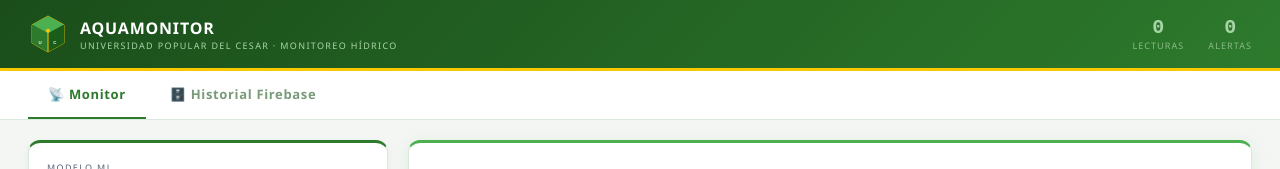
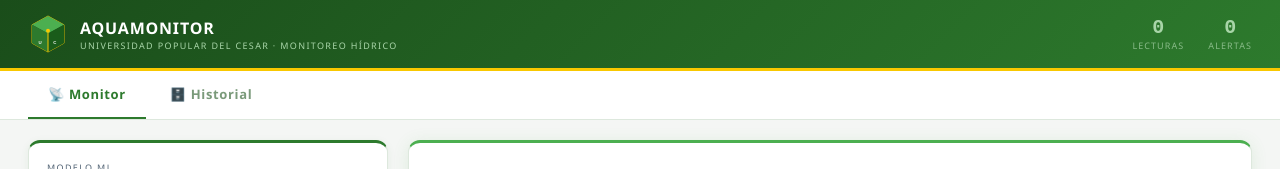
Before and after one commit to KevinBertiz7/SistemaMonitoreoAgua, a React (Create React App) app in the folder aquamonitor/: page / in a window 1280 px wide. Shown: the top 169 px of the page. Built offline with nearby package versions, Linux system fonts and the light colour scheme.

Commit message:
Mejoras visuales

```diff
--- a/aquamonitor/src/App.jsx
+++ b/aquamonitor/src/App.jsx
@@ -426,7 +426,7 @@ export default function WaterMonitor() {
         <button className={`tab-btn ${activeTab==="monitor"?"active":""}`}
           onClick={()=>setActiveTab("monitor")}>📡 Monitor</button>
         <button className={`tab-btn ${activeTab==="historial"?"active":""}`}
-          onClick={()=>setActiveTab("historial")}>🗄️ Historial Firebase</button>
+          onClick={()=>setActiveTab("historial")}>🗄️ Historial </button>
       </div>
 
       {/* ── API ERROR ── */}
@@ -811,7 +811,7 @@ export default function WaterMonitor() {
         <div style={{ maxWidth:1300, margin:"0 auto", padding:"20px 28px" }}>
           <div style={{ display:"flex", justifyContent:"space-between", alignItems:"center", marginBottom:18 }}>
             <div>
-              <div style={{ fontSize:16, fontWeight:800, color:UPC.greenDark }}>🗄️ Historial de Análisis — Firebase</div>
+              <div style={{ fontSize:16, fontWeight:800, color:UPC.greenDark }}>🗄️ Historial  </div>
               <div style={{ fontSize:11, color:UPC.textLight, marginTop:4 }}>
                 Lecturas guardadas en Firestore · últimas 200 registros
               </div>
```
